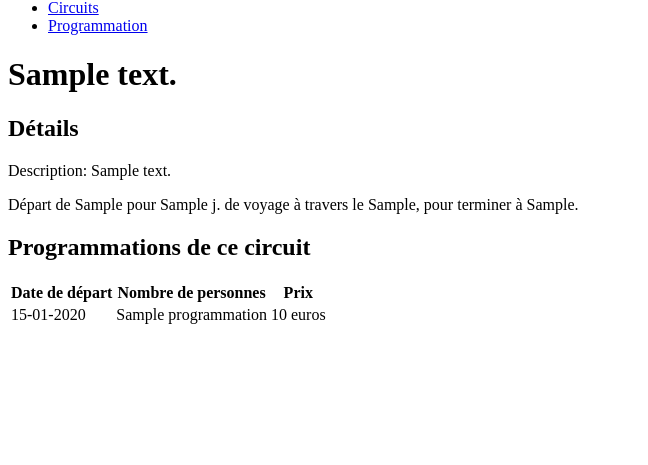
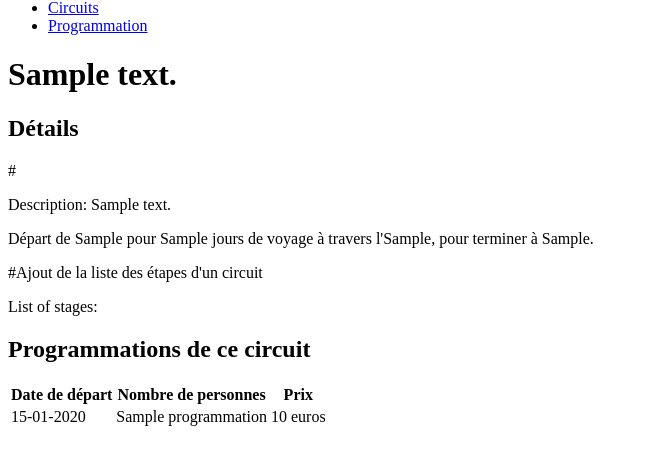
Before and after one commit to KNIGHTTH0R/travelAgencyApp, a PHP site: template agvoyapp/templates/frontoffice/circuitshow.html.twig in a window 1280 px wide. Shown: the part 17-482 px from the top of the page, without its empty margins (0-648 px from the left). Run offline with PHP 8.4, Linux system fonts and the light colour scheme; the template is opened without the code that fills it: most values are stand-ins (such as "Sample title", 1, 10 or a date in 2020); some libraries are stand-ins or nearby versions.

Commit message:
Modifying frontend circuitshow template to display stages

```diff
--- a/agvoyapp/templates/frontoffice/circuitshow.html.twig
+++ b/agvoyapp/templates/frontoffice/circuitshow.html.twig
@@ -11,11 +11,20 @@
 
 	<h2>Détails</h2>
 
-			<p>Description: {{ circuit.description }}</p>
+#			<p>Description: {{ circuit.description }}</p>
 
-			<p>Départ de {{ circuit.villeDepart }} pour {{ circuit.dureeCircuit }} j.
-         de voyage à travers le {{ circuit.paysDepart }}, pour terminer à
+	 		<p>Départ de {{ circuit.villeDepart }} pour {{ circuit.dureeCircuit }} jours
+         de voyage à travers l'{{ circuit.paysDepart }}, pour terminer à
          {{ circuit.villeArrivee }}.</p>
+#Ajout de la liste des étapes d'un circuit
+			<p>List of stages:</p>
+				<ul>
+				{% for etape in circuit.getEtapes() %}
+					<li>
+						<p>Stage in {{ etape.nom }} for {{ etape.duree }} days. </p>
+					</li>
+				{% endfor %}
+				</ul>
 
   {% if circuit.programmations is not empty %}
   <h2>Programmations de ce circuit</h2>
```
